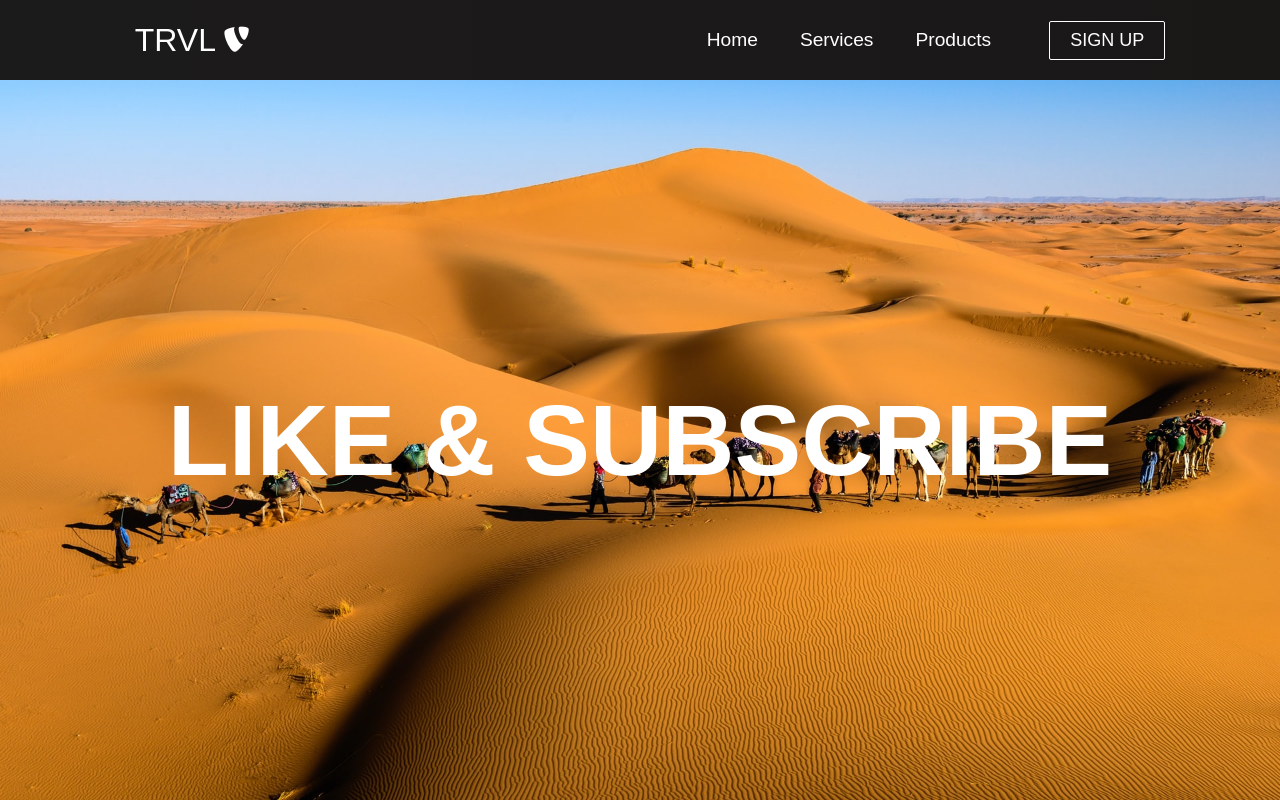
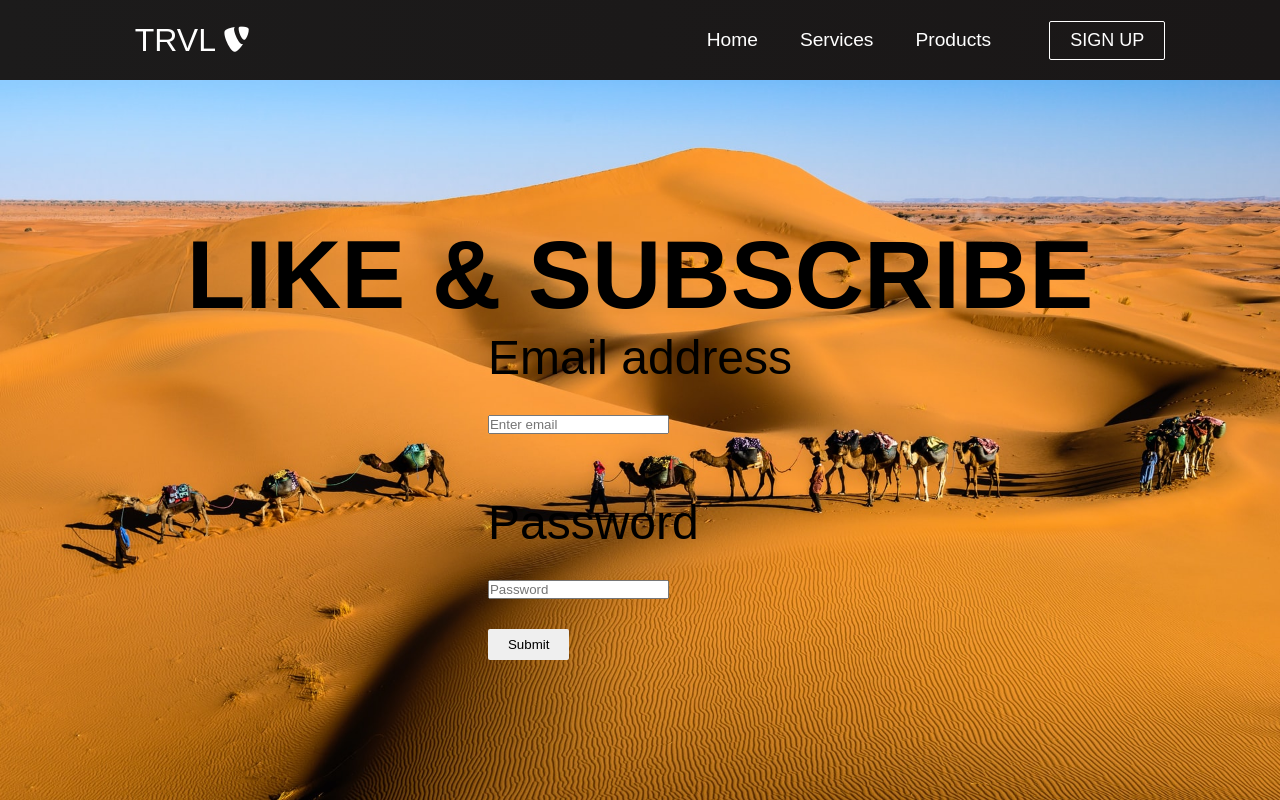
Before and after one commit to MuhammadTalha123/travel-app-with, a React (Create React App) app: page /sign-up in a window 1280 px wide. Built offline with nearby package versions, Linux system fonts and the light colour scheme.

Commit message:
update form in signup

```diff
--- a/src/App.css
+++ b/src/App.css
@@ -41,6 +41,11 @@
     background-position: center;
     background-size: cover;
     background-repeat: no-repeat;
+    display: flex;
+    flex-direction: column;
+  }
+
+  Form.Label {
     color: #fff;
-    font-size: 100px;
+
   }
--- a/src/components/pages/SignUp.js
+++ b/src/components/pages/SignUp.js
@@ -1,6 +1,29 @@
 import React from 'react';
 import '../../App.css';
+import Form from 'react-bootstrap/Form';
+import Button from 'react-bootstrap/Button';
+
 
 export default function SignUp() {
-  return <h1 className='sign-up'>LIKE & SUBSCRIBE</h1>;
+  return <>
+  <div className='sign-up'>
+  <h1 >LIKE & SUBSCRIBE</h1>
+  <Form className="form-submit">
+  <Form.Group controlId="formBasicEmail">
+    <Form.Label>Email address</Form.Label><br/>
+    <Form.Control type="email" placeholder="Enter email" /><br/>
+    <br/>
+  </Form.Group>
+
+  <Form.Group controlId="formBasicPassword">
+    <Form.Label>Password</Form.Label>
+    <br/>
+    <Form.Control type="password" placeholder="Password" />
+  </Form.Group>
+  <Button variant="primary" type="submit">
+    Submit
+  </Button>
+</Form>
+  </div>
+  </>
 }
```
